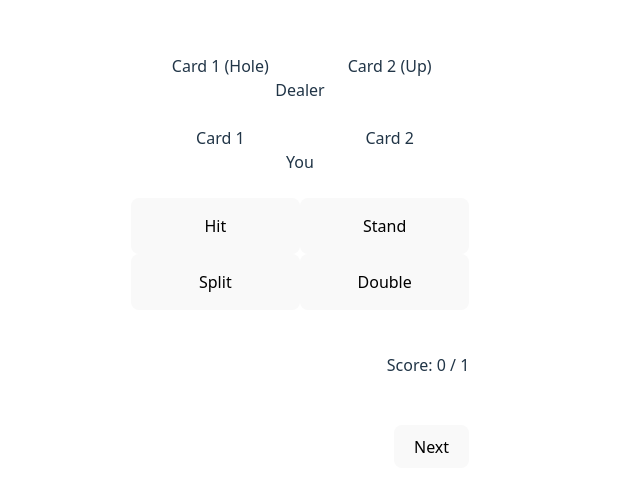
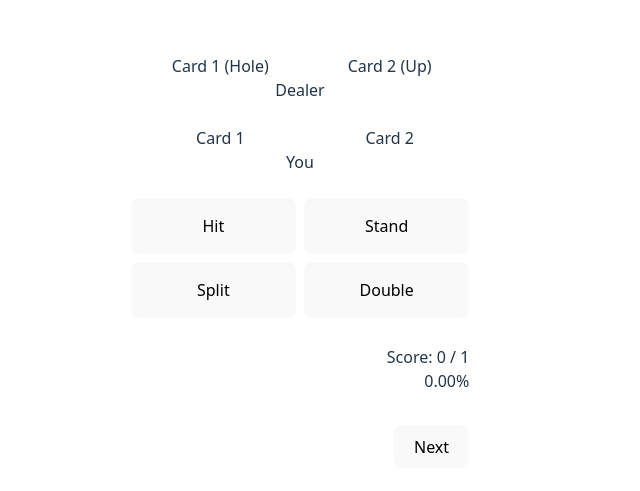
Before and after one commit to BigFatDuck1/blackjack-basic-strategy-trainer, a React (Vite) app: page / in a window 1280 px wide. Shown: the part 123-614 px from the top of the page, without its empty margins (340-980 px from the left). Built offline with nearby package versions, Linux system fonts and the light colour scheme.

Commit message:
Added 2 decimal places

```diff
--- a/src/App.css
+++ b/src/App.css
@@ -1,7 +1,7 @@
 #root {
   max-width: 1280px;
   margin: 0 auto;
-  padding: 2rem;
+  padding: 0;
   text-align: center;
 }
 
@@ -23,6 +23,8 @@
   /* grid-template-columns: repeat(auto-fit, minmax(200px, 1fr)); */
   grid-template-columns: 1fr 1fr;
   grid-template-rows: 1fr 1fr;
+  column-gap: 0.5rem;
+  row-gap: 0.5rem;
 }
 
 .option_box {
@@ -64,5 +66,9 @@
 
 .score_box {
   display: flex;
-  justify-content: flex-end;
+  flex-direction: column;
+  align-items: flex-end;
 }
+.score_text {
+  margin: 0;
+}
--- a/src/App.jsx
+++ b/src/App.jsx
@@ -45,6 +45,7 @@ function App() {
 
       <div className="score_box">
         <p className="score_text">Score: {score[0]} / {score[1]}</p>
+        <p className="score_text"> {(score[0] / score[1] * 100).toFixed(2)}%</p>
       </div>
 
       <div className="next_button_box">
--- a/src/components/Random.jsx
+++ b/src/components/Random.jsx
@@ -9,7 +9,9 @@ function checkBlackjack(card1, card2) {
     if ((card1 === "A" && equivalent_to_10.includes(card2)) || (card2 === "A" && equivalent_to_10.includes(card1))) {
         return true;
     }
-    return false;
+    else {
+        return false;
+    }
 }
 
 function generatePlayerTotal(card1, card2) {
```
